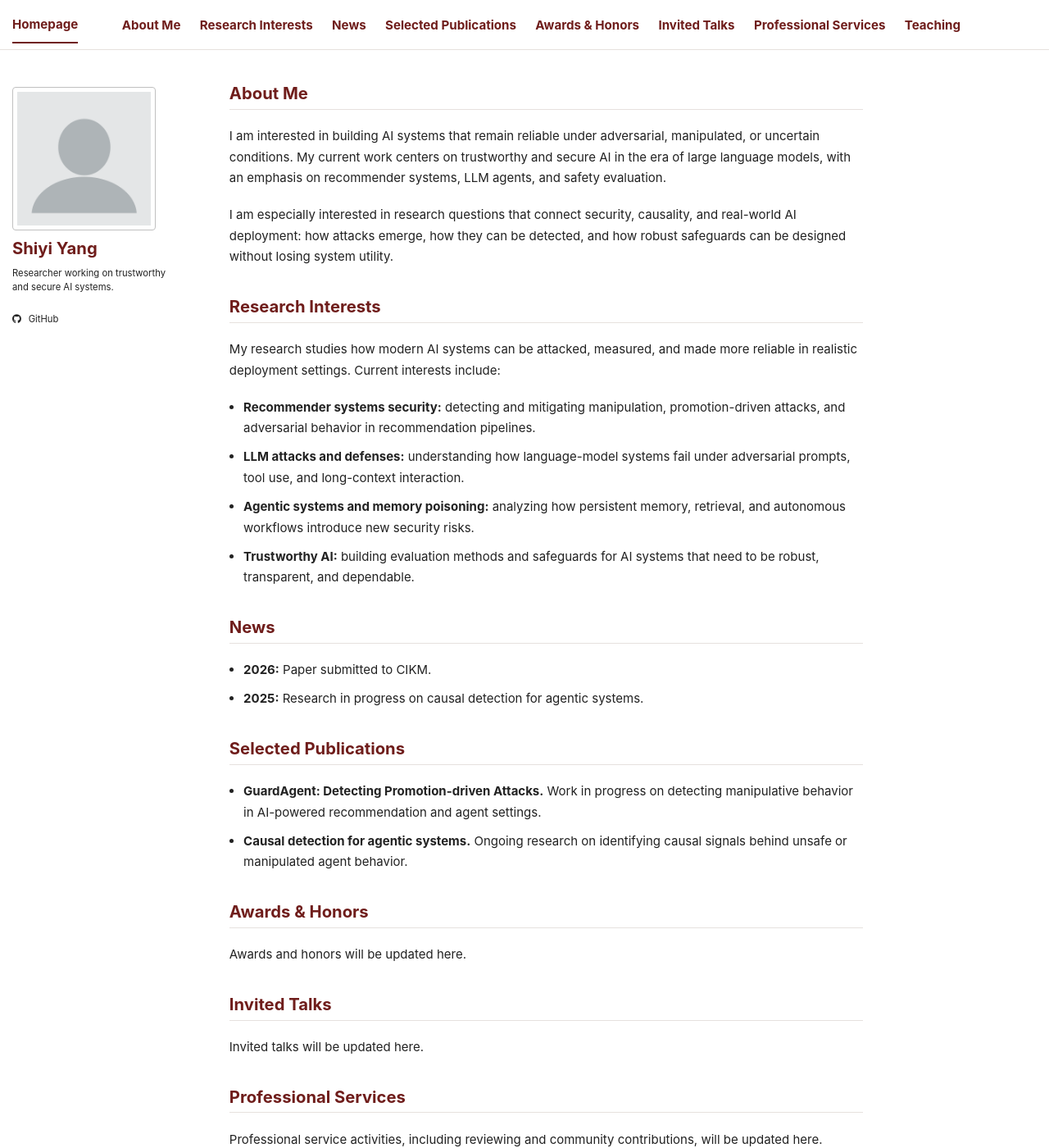
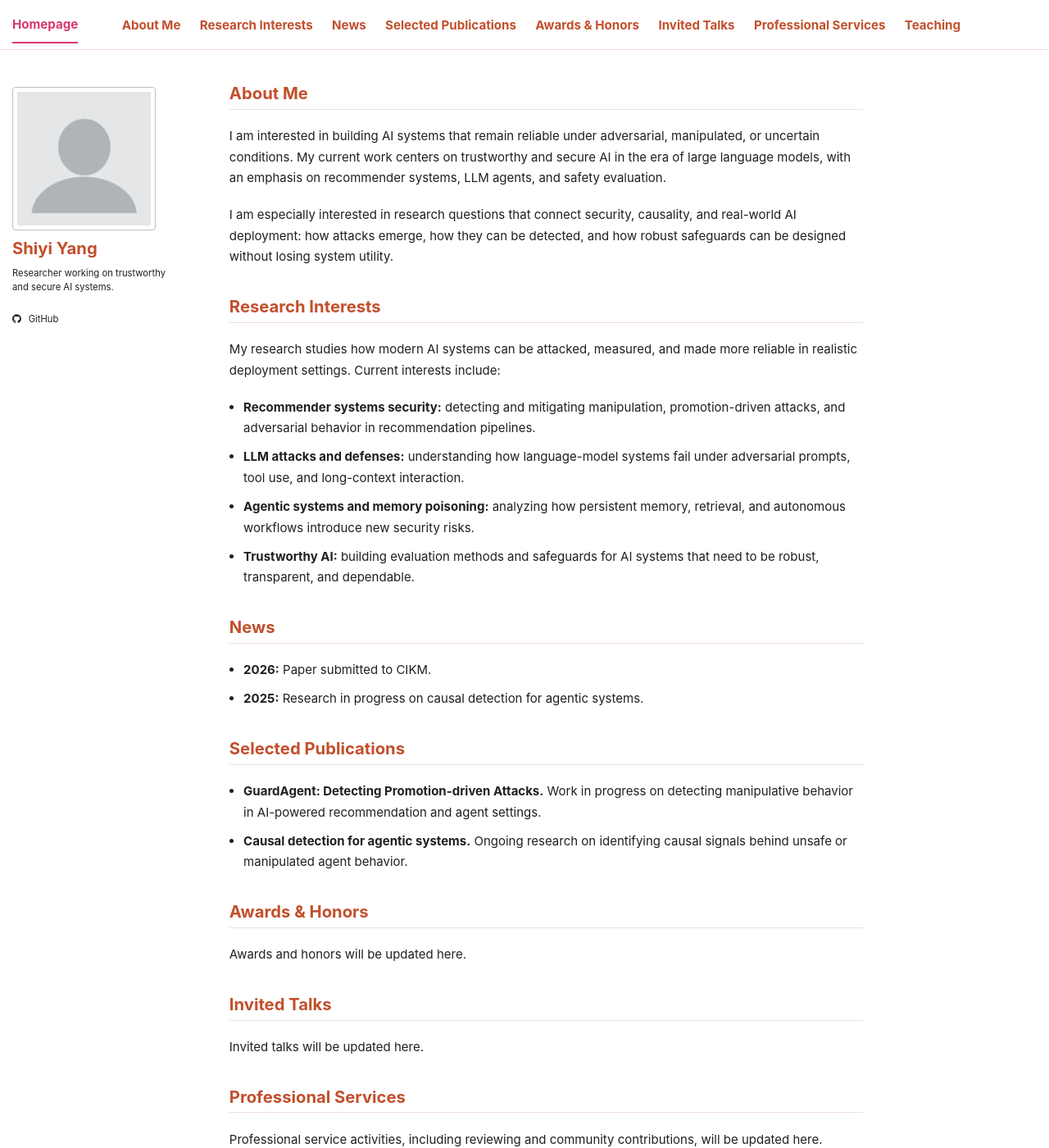
Before and after one commit to shiyiyang-ai/shiyiyang-ai.github.io, a Jekyll site: the page built from _pages/about.md, in a window 1280 px wide and 1400 px high. Shown: the whole window at 82% size. Built offline with Jekyll 4.4.1, drawn with Linux system fonts in a browser that asks for light colours; a script bundle is joined from its source files by our own code; library files that are not in the unit come from our copies.

Commit message:
Try streetwear academic color palette

```diff
--- a/assets/css/main.scss
+++ b/assets/css/main.scss
@@ -46,7 +46,7 @@
 body {
   font-size: 15px;
   line-height: 1.7;
-  color: #222222;
+  color: #202020;
   font-family: -apple-system, BlinkMacSystemFont, "Segoe UI", "Helvetica Neue", Arial, sans-serif;
   background: #ffffff;
   margin-bottom: 0 !important;
@@ -62,13 +62,13 @@ body {
 }
 
 .masthead::after {
-  background: #e6e1de;
+  background: #f0ded7;
 }
 
 .greedy-nav a,
 .masthead__menu-item.selected a,
 .masthead__menu-item.selected a:hover {
-  color: #6f1d1b;
+  color: #c24f2c;
   font-weight: 700;
 }
 
@@ -79,26 +79,26 @@ body {
 
 .masthead__menu-item.selected a,
 .masthead__menu-item.selected a:hover {
-  color: #6f1d1b;
-  border-bottom-color: #6f1d1b;
+  color: #d9366f;
+  border-bottom-color: #d9366f;
 }
 
 .greedy-nav .visible-links a:before {
-  background: #6f1d1b;
+  background: #d9366f;
 }
 
 .greedy-nav .hidden-links {
-  border-color: #e6e1de;
+  border-color: #f0ded7;
   box-shadow: 0 8px 22px rgba(38, 50, 63, 0.14);
 }
 
 .greedy-nav .hidden-links a:hover {
-  color: #6f1d1b;
-  background: #f5efed;
+  color: #d9366f;
+  background: #fff0f5;
 }
 
 .greedy-nav .hidden-links:before {
-  border-color: #e6e1de transparent;
+  border-color: #f0ded7 transparent;
 }
 
 .greedy-nav .hidden-links:after {
@@ -117,8 +117,8 @@ body {
 .page__content h2 {
   margin-top: 1.8em;
   padding-bottom: 0.3em;
-  color: #6f1d1b;
-  border-bottom: 1px solid #e6e1de;
+  color: #c24f2c;
+  border-bottom: 1px solid #f0ded7;
   font-size: 1.35em;
 }
 
@@ -127,11 +127,11 @@ body {
 }
 
 .page__content a {
-  color: #6f1d1b;
+  color: #d9366f;
 }
 
 .page__content strong {
-  color: #222222;
+  color: #202020;
 }
 
 .page__content ul {
@@ -148,11 +148,11 @@ body {
 
 .author__content,
 .author__urls-wrapper {
-  color: #222222;
+  color: #202020;
 }
 
 .author__name {
-  color: #6f1d1b;
+  color: #c24f2c;
   font-size: 1.35em !important;
   line-height: 1.2;
 }
```
